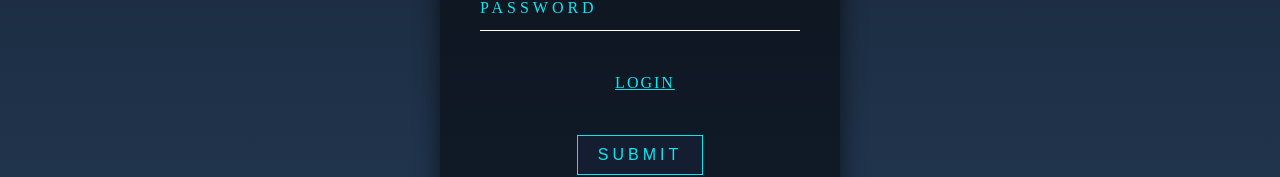
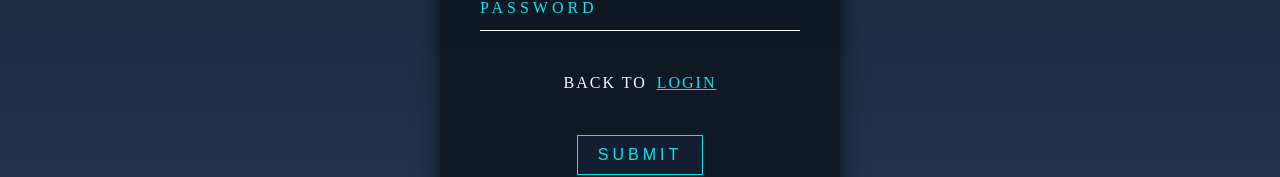
Before and after one commit to ianaack/dm-friends, a React (Create React App) app in the folder client/: page /signup in a window 1280 px wide. Shown: the part 431-608 px from the top of the page. Built offline with nearby package versions, Linux system fonts and the light colour scheme; a web font is replaced by a local one.

Commit message:
spelling error

```diff
--- a/client/src/pages/Signup.jsx
+++ b/client/src/pages/Signup.jsx
@@ -17,6 +17,7 @@ export default function Signup() {
           <input type="password" name="password" required />
           <label>Password</label>
           <span className="signup-span">
+            back to
             <a className="signup-link" href="/">
               Login
             </a>
```
